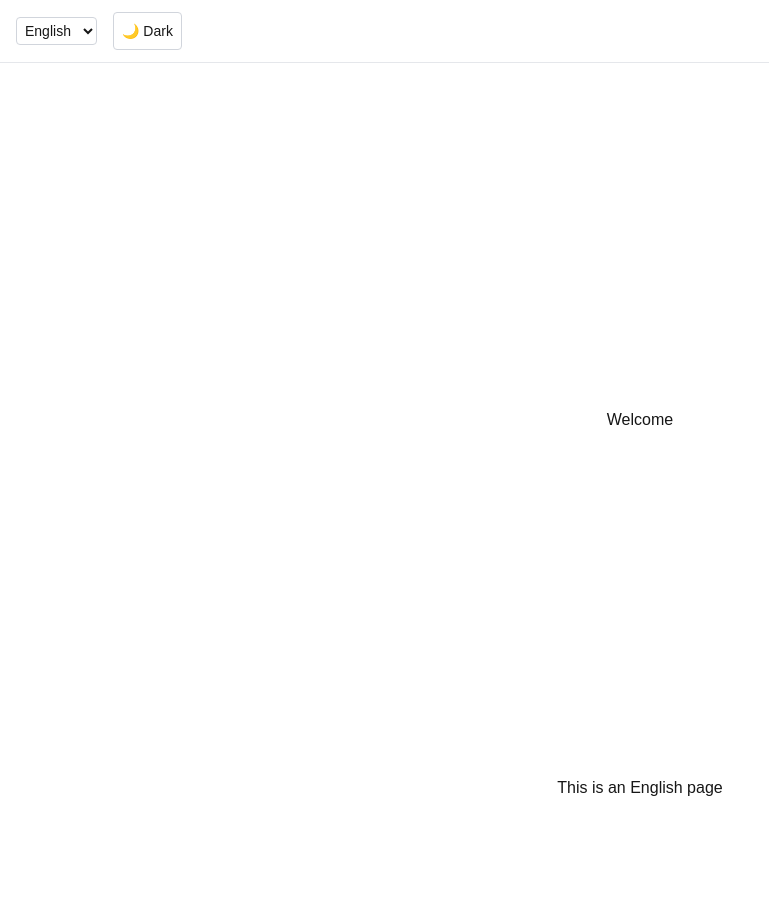
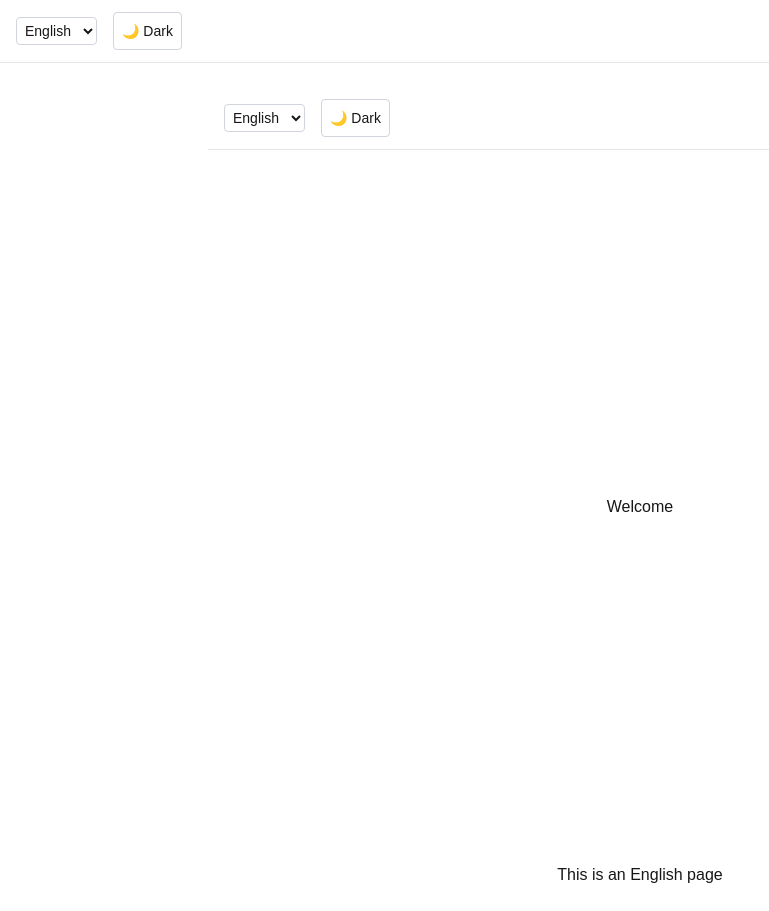
Before and after one commit to maszi71/social-feed, a Next.js app: page /en in a window 1280 px wide. Shown: the whole page, without its empty margins (0-769 px from the left). Before the commit the page ends 800 px from the top, so only its background shows below. Built offline with nearby package versions, Linux system fonts and the light colour scheme.

Commit message:
feat: implemented react query provider and added to layout

```diff
--- a/src/app/[lang]/layout.tsx
+++ b/src/app/[lang]/layout.tsx
@@ -1,21 +1,34 @@
 import type { Metadata } from "next";
 import "@/app/globals.css";
 import { ThemeProvider } from "@/app/providers/ThemeProvider";
+import ReactQueryProvider from "../providers/ReactQueryProvider";
+import Header from "../components/Header";
+import { getDictionary } from "../lib/dictionaries";
+import { Locale } from "../lib/i18n-config";
 
 export const metadata: Metadata = {
   title: "Create Next App",
   description: "Generated by create next app",
 };
 
-export default function RootLayout({
+export default async function RootLayout({
   children,
+  params: { lang },
 }: Readonly<{
   children: React.ReactNode;
+  params: { lang: Locale };
 }>) {
+  const t = await getDictionary(lang);
+
   return (
     <html lang="en">
       <body>
-        <ThemeProvider>{children}</ThemeProvider>
+        <ThemeProvider>
+          <ReactQueryProvider>
+            <Header welcomeMessage={t.welcome} themeLabels={t.theme} />
+            <main className="max-w-4xl mx-auto px-4 py-6">{children}</main>
+          </ReactQueryProvider>
+        </ThemeProvider>
       </body>
     </html>
   );
--- /dev/null
+++ b/src/app/providers/ReactQueryProvider.tsx
@@ -0,0 +1,14 @@
+'use client';
+
+import { ReactNode, useState } from 'react';
+import { QueryClient, QueryClientProvider } from '@tanstack/react-query';
+
+export default function ReactQueryProvider({ children }: { children: ReactNode }) {
+  const [queryClient] = useState(() => new QueryClient());
+
+  return (
+    <QueryClientProvider client={queryClient}>
+      {children}
+    </QueryClientProvider>
+  );
+}
```
